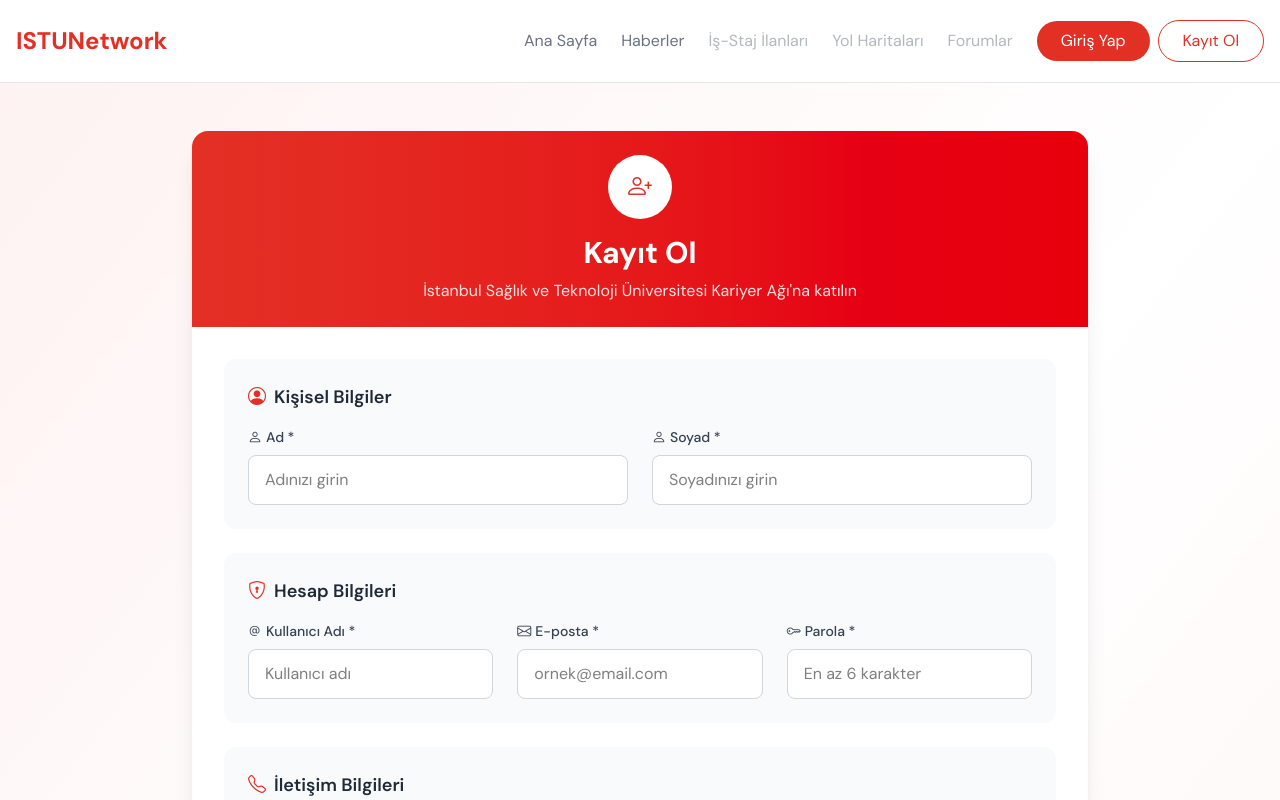
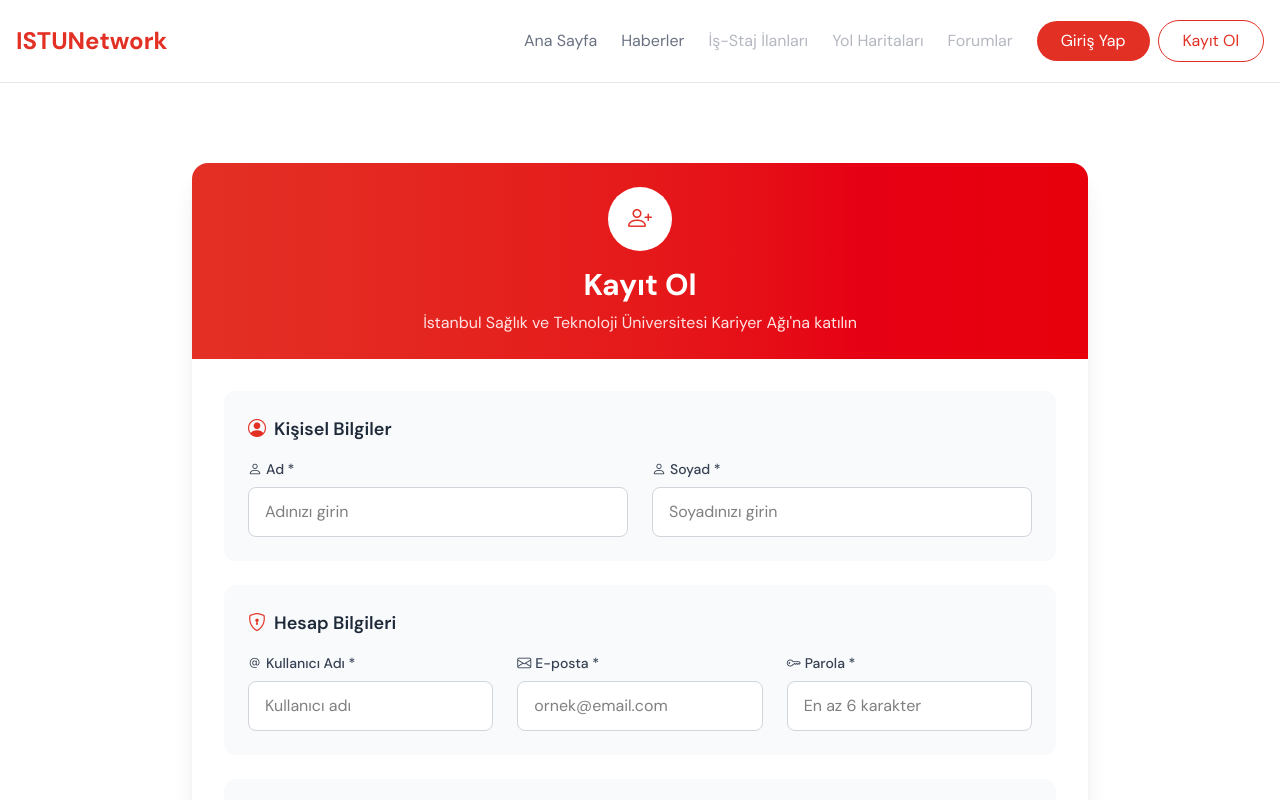
Before and after one commit to enesmuzaffer22/istun-network, a React (Vite) app in the folder frontend/: page /kayit-ol in a window 1280 px wide. Shown: the top 800 px of the page. Built offline with nearby package versions, Linux system fonts and the light colour scheme.

Commit message:
fix: fixed margin value at register page.

```diff
--- a/frontend/src/pages/RegisterPage.jsx
+++ b/frontend/src/pages/RegisterPage.jsx
@@ -137,7 +137,7 @@
   };
 
   return (
-    <div className="min-h-screen bg-gradient-to-br from-red-50 via-white to-red-50 py-12 px-4 sm:px-6 lg:px-8">
+    <div className="my-8 py-12 px-4 sm:px-6 lg:px-8">
       <div className="max-w-4xl mx-auto">
         <div className="bg-white rounded-2xl shadow-xl overflow-hidden">
           {/* Header Section */}
```
